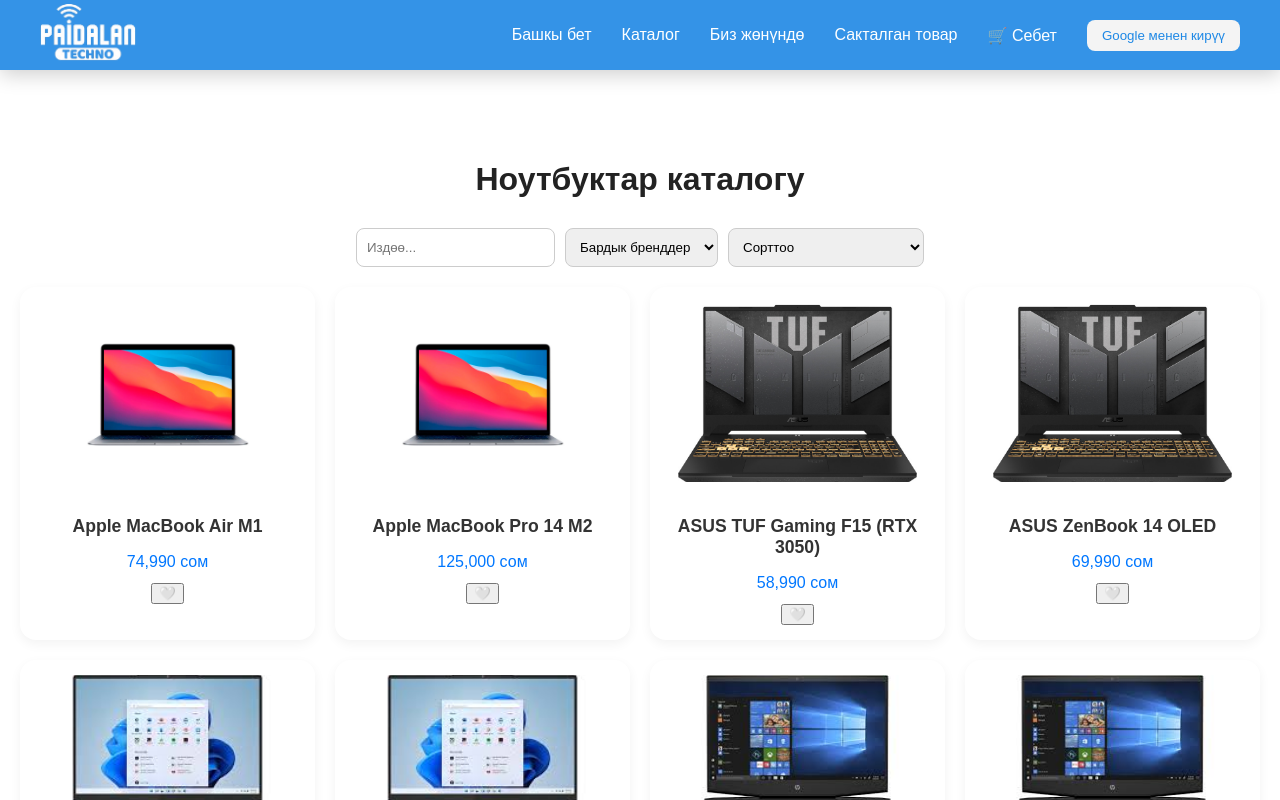
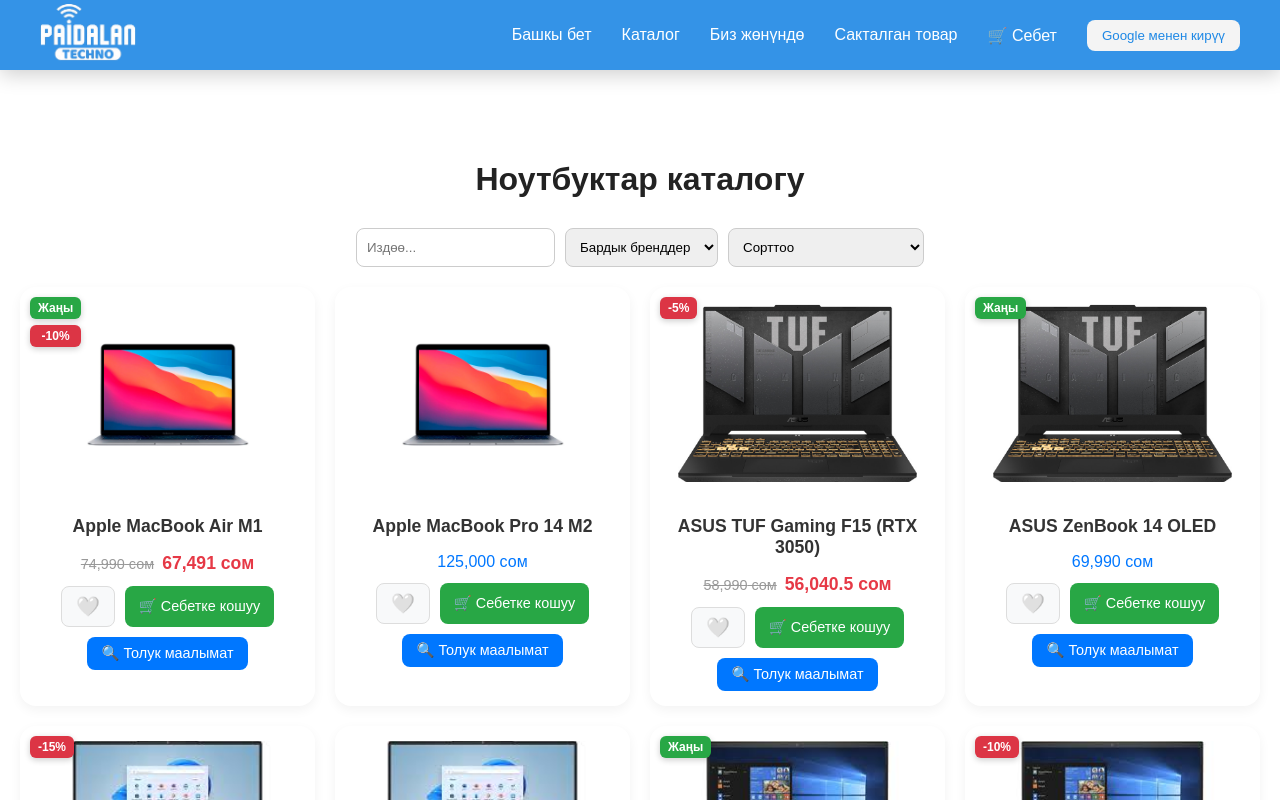
Before and after one commit to Nabiev005/paidalan_techno, a React (Vite) app: page /catalog in a window 1280 px wide. Shown: the top 800 px of the page. Built offline with nearby package versions, Linux system fonts and the light colour scheme; no server answers.

Commit message:
Catalog барагын жаңырттым: Толук маалымат жана дизайн кошулду

```diff
--- a/package.json
+++ b/package.json
@@ -14,7 +14,8 @@
     "framer-motion": "^12.23.12",
     "react": "^19.1.1",
     "react-dom": "^19.1.1",
-    "react-router-dom": "^7.8.2"
+    "react-router-dom": "^7.8.2",
+    "react-toastify": "^11.0.5"
   },
   "devDependencies": {
     "@eslint/js": "^9.33.0",
--- /dev/null
+++ b/src/pages/AdminPanel.tsx
@@ -0,0 +1,88 @@
+import React, { useEffect, useState } from "react";
+import { useAuth } from "../context/AuthContext";
+import { db } from "../firebase";
+import {
+  collection,
+  addDoc,
+  getDocs,
+  deleteDoc,
+  doc,
+} from "firebase/firestore";
+
+const AdminPanel: React.FC = () => {
+  const { user } = useAuth();
+  const [products, setProducts] = useState<any[]>([]);
+  const [newProduct, setNewProduct] = useState({ name: "", price: "" });
+
+  const isAdmin = user?.email === "admin@gmail.com"; // 👈 Админди белгилөө
+
+  // Firestore'дон маалымат алуу
+  useEffect(() => {
+    const fetchProducts = async () => {
+      const querySnapshot = await getDocs(collection(db, "products"));
+      const items = querySnapshot.docs.map((doc) => ({
+        id: doc.id,
+        ...doc.data(),
+      }));
+      setProducts(items);
+    };
+    fetchProducts();
+  }, []);
+
+  // Товар кошуу
+  const handleAddProduct = async () => {
+    if (!newProduct.name || !newProduct.price) return;
+    const docRef = await addDoc(collection(db, "products"), {
+      name: newProduct.name,
+      price: Number(newProduct.price),
+    });
+    setProducts([...products, { id: docRef.id, ...newProduct }]);
+    setNewProduct({ name: "", price: "" });
+  };
+
+  // Товар өчүрүү
+  const handleDelete = async (id: string) => {
+    await deleteDoc(doc(db, "products", id));
+    setProducts(products.filter((p) => p.id !== id));
+  };
+
+  if (!user) return <h2>Алгач киришиңиз керек</h2>;
+  if (!isAdmin) return <h2>❌ Сизде админ укугу жок</h2>;
+
+  return (
+    <div style={{ padding: "20px" }}>
+      <h1>👨‍💻 Админ Панель</h1>
+
+      <div style={{ marginBottom: "20px" }}>
+        <input
+          type="text"
+          placeholder="Товар аты"
+          value={newProduct.name}
+          onChange={(e) =>
+            setNewProduct({ ...newProduct, name: e.target.value })
+          }
+        />
+        <input
+          type="number"
+          placeholder="Баасы"
+          value={newProduct.price}
+          onChange={(e) =>
+            setNewProduct({ ...newProduct, price: e.target.value })
+          }
+        />
+        <button onClick={handleAddProduct}>➕ Кошуу</button>
+      </div>
+
+      <ul>
+        {products.map((p) => (
+          <li key={p.id}>
+            {p.name} - {p.price} сом
+            <button onClick={() => handleDelete(p.id)}>❌ Өчүрүү</button>
+          </li>
+        ))}
+      </ul>
+    </div>
+  );
+};
+
+export default AdminPanel;
--- a/src/pages/Catalog.tsx
+++ b/src/pages/Catalog.tsx
@@ -1,8 +1,12 @@
+// src/pages/Catalog.tsx
 import React, { useState } from "react";
-import { Link } from "react-router-dom";
+import { useNavigate } from "react-router-dom";
 import { useFavorites } from "../context/FavoritesContext";
+import { useCart } from "../context/CartContext";
+import { toast } from "react-toastify";
+import "react-toastify/dist/ReactToastify.css";
 
-// Сүрөттөрдү импорттоо (азырынча бар болгонун колдонобуз, реалдуу долбоордо ар башка сүрөт кошобуз)
+// Сүрөттөр
 import Apple from "../assets/Apple1.jpg";
 import Asus from "../assets/Asus1.jpg";
 import HP from "../assets/HPPavilion.jpg";
@@ -12,20 +16,22 @@
 
 const Catalog: React.FC = () => {
   const { favorites, toggleFavorite } = useFavorites();
+  const { addToCart } = useCart();
+  const navigate = useNavigate();
 
   const products = [
-  { id: 1, name: "Apple MacBook Air M1", brand: "Apple", price: 74990, image: Apple },
-  { id: 2, name: "Apple MacBook Pro 14 M2", brand: "Apple", price: 125000, image: Apple },
-  { id: 3, name: "ASUS TUF Gaming F15 (RTX 3050)", brand: "ASUS", price: 58990, image: Asus },
-  { id: 4, name: "ASUS ZenBook 14 OLED", brand: "ASUS", price: 69990, image: Asus },
-  { id: 5, name: "Lenovo IdeaPad 5 Ryzen 5", brand: "Lenovo", price: 42990, image: Lenevo },
-  { id: 6, name: "Lenovo Legion 5 Pro RTX 3060", brand: "Lenovo", price: 84990, image: Lenevo },
-  { id: 7, name: "HP Pavilion 15 i5 11th Gen", brand: "HP", price: 39990, image: HP },
-  { id: 8, name: "HP Omen 16 RTX 3070", brand: "HP", price: 75990, image: HP },
-  { id: 9, name: "Dell Inspiron 15 i7", brand: "Dell", price: 44990, image: HP },
-  { id: 10, name: "Dell XPS 13 Plus", brand: "Dell", price: 99990, image: HP },
-  { id: 11, name: "Acer Aspire 5 Slim", brand: "Acer", price: 37990, image: Asus },
-  { id: 12, name: "Acer Predator Helios 300 i7", brand: "Acer", price: 89990, image: Asus },
+    { id: 1, name: "Apple MacBook Air M1", brand: "Apple", price: 74990, discount: 10, isNew: true, image: Apple },
+    { id: 2, name: "Apple MacBook Pro 14 M2", brand: "Apple", price: 125000, discount: 0, isNew: false, image: Apple },
+    { id: 3, name: "ASUS TUF Gaming F15 (RTX 3050)", brand: "ASUS", price: 58990, discount: 5, isNew: false, image: Asus },
+    { id: 4, name: "ASUS ZenBook 14 OLED", brand: "ASUS", price: 69990, discount: 0, isNew: true, image: Asus },
+    { id: 5, name: "Lenovo IdeaPad 5 Ryzen 5", brand: "Lenovo", price: 42990, discount: 15, isNew: false, image: Lenevo },
+    { id: 6, name: "Lenovo Legion 5 Pro RTX 3060", brand: "Lenovo", price: 84990, discount: 0, isNew: false, image: Lenevo },
+    { id: 7, name: "HP Pavilion 15 i5 11th Gen", brand: "HP", price: 39990, discount: 0, isNew: true, image: HP },
+    { id: 8, name: "HP Omen 16 RTX 3070", brand: "HP", price: 75990, discount: 10, isNew: false, image: HP },
+    { id: 9, name: "Dell Inspiron 15 i7", brand: "Dell", price: 44990, discount: 0, isNew: false, image: HP },
+    { id: 10, name: "Dell XPS 13 Plus", brand: "Dell", price: 99990, discount: 5, isNew: false, image: HP },
+    { id: 11, name: "Acer Aspire 5 Slim", brand: "Acer", price: 37990, discount: 0, isNew: false, image: Asus },
+    { id: 12, name: "Acer Predator Helios 300 i7", brand: "Acer", price: 89990, discount: 20, isNew: true, image: Asus },
   ];
 
   const [search, setSearch] = useState("");
@@ -53,6 +59,7 @@
     <div className="catalog">
       <h1>Ноутбуктар каталогу</h1>
 
+      {/* Фильтрлер */}
       <div className="catalog-controls">
         <input
           type="text"
@@ -74,30 +81,89 @@
         <select value={sort} onChange={(e) => setSort(e.target.value)}>
           <option value="">Сорттоо</option>
           <option value="asc">Баасы (арзан → кымбат)</option>
-          <option value="desc">Баасы (кымпат → арзан)</option>
+          <option value="desc">Баасы (кымбат → арзан)</option>
         </select>
       </div>
 
+      {/* Каталог */}
       <div className="catalog-grid">
         {filtered.length === 0 ? (
-          <p>Товар табылган жок.</p>
+          <p className="no-results">Товар табылган жок.</p>
         ) : (
-          filtered.map((product) => (
-            <Link to={`/product/${product.id}`} key={product.id} className="product-card">
+          filtered.map((product) => {
+            const finalPrice =
+              product.discount > 0
+                ? product.price * (1 - product.discount / 100)
+                : product.price;
+
+            return (
+              <div key={product.id} className="product-card">
+                {/* Белгилер */}
+                <div className="product-badges">
+                  {product.isNew && <span className="badge new">Жаңы</span>}
+                  {product.discount > 0 && (
+                    <span className="badge discount">-{product.discount}%</span>
+                  )}
+                </div>
+
+                {/* Сүрөт */}
                 <img src={product.image} alt={product.name} />
                 <h3>{product.name}</h3>
+
+                {/* Баа */}
+                {product.discount > 0 ? (
+                  <p className="price">
+                    <span className="old-price">
+                      {product.price.toLocaleString()} сом
+                    </span>
+                    <span className="new-price">
+                      {finalPrice.toLocaleString()} сом
+                    </span>
+                  </p>
+                ) : (
                   <p className="price">{product.price.toLocaleString()} сом</p>
+                )}
+
+                {/* Кнопкалар */}
+                <div className="product-actions">
+                  {/* Избранное */}
                   <button
-                className="btn"
-                onClick={(e) => {
-                  e.preventDefault();
-                  toggleFavorite(product.id);
-                }}
+                    className="action-btn favorite"
+                    onClick={() => toggleFavorite(product.id)}
                   >
                     {favorites.includes(product.id) ? "❤️" : "🤍"}
                   </button>
-            </Link>
-          ))
+
+                  {/* Себетке кошуу */}
+                  <button
+                    className="action-btn cart"
+                    onClick={() => {
+                      addToCart({
+                        id: product.id,
+                        name: product.name,
+                        price: finalPrice,
+                        image: product.image,
+                      });
+                      toast.success(`✅ ${product.name} себетке кошулду!`, {
+                        position: "bottom-right",
+                        autoClose: 2000,
+                      });
+                    }}
+                  >
+                    🛒 Себетке кошуу
+                  </button>
+
+                  {/* Толук маалымат */}
+                  <button
+                    className="action-btn info"
+                    onClick={() => navigate(`/product/${product.id}`)}
+                  >
+                    🔍 Толук маалымат
+                  </button>
+                </div>
+              </div>
+            );
+          })
         )}
       </div>
     </div>
--- a/src/styles/Catalog.css
+++ b/src/styles/Catalog.css
@@ -198,3 +198,104 @@
     height: 150px;
   }
 }
+
+
+/* Product badges */
+.product-badges {
+  position: absolute;
+  top: 10px;
+  left: 10px;
+  display: flex;
+  flex-direction: column;
+  gap: 6px;
+}
+
+.badge {
+  padding: 4px 8px;
+  border-radius: 6px;
+  font-size: 12px;
+  font-weight: bold;
+  color: #fff;
+  box-shadow: 0 2px 6px rgba(0,0,0,0.2);
+  animation: fadeIn 0.5s ease;
+}
+
+.badge.new {
+  background: #28a745; /* жашыл */
+}
+
+.badge.discount {
+  background: #dc3545; /* кызыл */
+}
+
+/* Баа: эски жана жаңы */
+.price {
+  display: flex;
+  justify-content: center;
+  align-items: center;
+  gap: 8px;
+  flex-wrap: wrap;
+}
+
+.old-price {
+  text-decoration: line-through;
+  color: #999;
+  font-size: 0.9rem;
+}
+
+.new-price {
+  color: #e63946;
+  font-weight: bold;
+  font-size: 1.1rem;
+}
+
+
+/* =========== */
+/* Action buttons (Толук маалымат, Себетке кошуу, Избранное) */
+
+/* Кнопкалар (actions) */
+.product-actions {
+  display: flex;
+  justify-content: center;
+  gap: 10px;
+  margin-top: 12px;
+  flex-wrap: wrap;
+}
+
+.action-btn {
+  padding: 8px 14px;
+  border: none;
+  border-radius: 8px;
+  cursor: pointer;
+  font-size: 0.9rem;
+  font-weight: 500;
+  transition: all 0.3s ease;
+}
+
+/* Толук маалымат */
+.action-btn.info {
+  background: #0077ff;
+  color: #fff;
+}
+.action-btn.info:hover {
+  background: #0056cc;
+}
+
+/* Себетке кошуу */
+.action-btn.cart {
+  background: #28a745;
+  color: #fff;
+}
+.action-btn.cart:hover {
+  background: #1e7e34;
+}
+
+/* Избранное */
+.action-btn.favorite {
+  background: #f8f9fa;
+  border: 1px solid #ddd;
+  font-size: 1.2rem;
+}
+.action-btn.favorite:hover {
+  background: #ffe6e6;
+}
```
Also changed, not shown: src/App.tsx (+51 -4 lines), src/components/Navbar.tsx (+8 -1 lines), src/context/AuthContext.tsx (+15 -7 lines), src/firebase.ts (+8 -14 lines), src/pages/Product.tsx (+17 -11 lines), 1 other file (tests, documents, lock files or other folders). Lines whose indentation alone changed are shown as unchanged.
